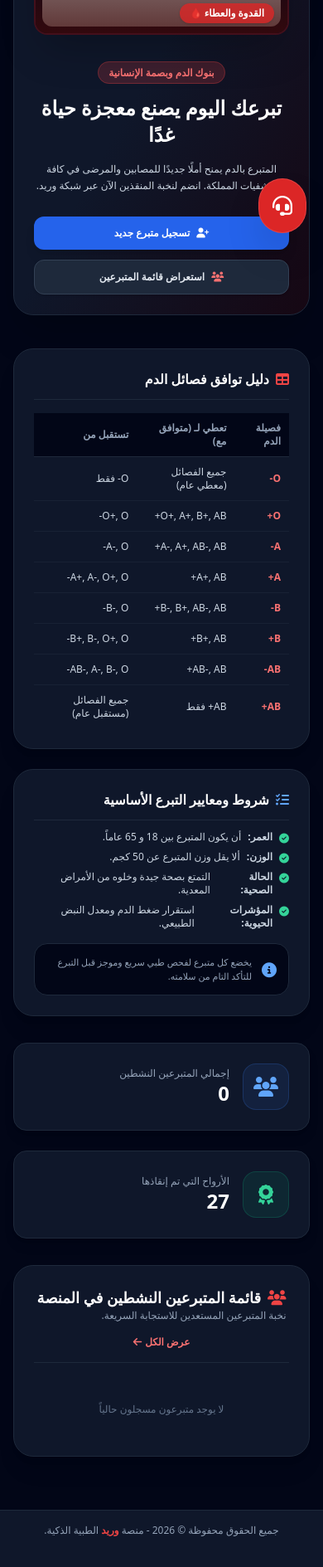
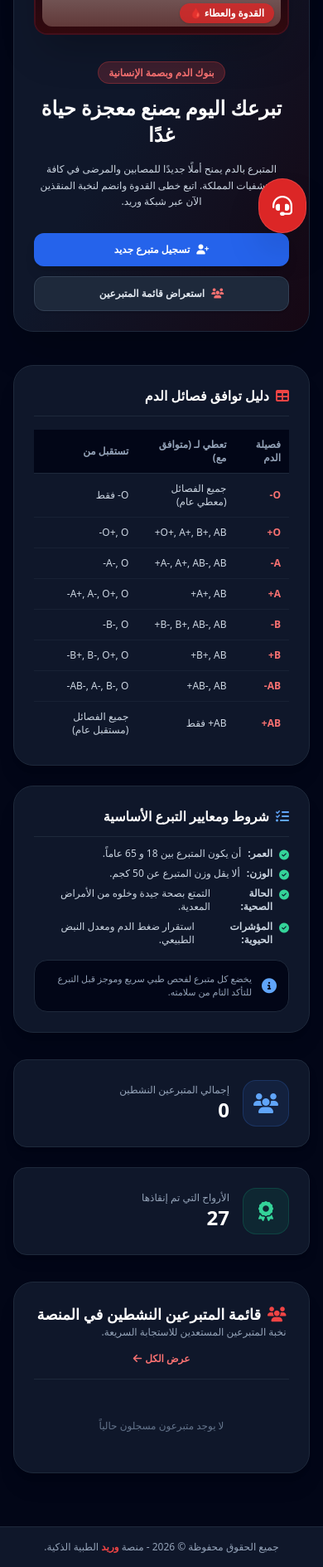
Before and after one commit to abo5li/warid-blood-donation, a Flask app: page / in a window 390 px wide. Shown: the part 531-2420 px from the top of the page at 83% size. Before the commit the page ends 2383 px from the top, so only its background shows below. Run offline with Flask 3, Linux system fonts and the light colour scheme; data that the repository does not hold is empty; some libraries are stand-ins or nearby versions; grey boxes are pictures that could not be loaded.

Commit message:
Update index.html

```diff
--- a/templates/index.html
+++ b/templates/index.html
@@ -73,9 +73,8 @@
                     <div class="space-y-4 text-center md:text-right flex-1">
                         <span class="bg-red-500/20 text-red-400 border border-red-500/30 text-xs px-3 py-1 rounded-full font-bold">بنوك الدم وبصمة الإنسانية</span>
                         <h2 class="text-2xl md:text-3xl font-extrabold text-white">تبرعك اليوم يصنع معجزة حياة غدًا</h2>
-                        <p class="text-xs md:text-sm text-slate-300 leading-relaxed max-w-xl">المتبرع بالدم يمنح أملًا جديدًا للمصابين والمرضى في كافة مستشفيات المملكة. انضم لنخبة المنقذين الآن عبر شبكة وريد.</p>
+                        <p class="text-xs md:text-sm text-slate-300 leading-relaxed max-w-xl">المتبرع بالدم يمنح أملًا جديدًا للمصابين والمرضى في كافة مستشفيات المملكة. اتبع خطى القدوة وانضم لنخبة المنقذين الآن عبر شبكة وريد.</p>
 
-                        <!-- زر تسجيل متبرع جديد باللون الأزرق كما طلبت -->
                         <div class="flex flex-col sm:flex-row gap-3 pt-3 justify-center md:justify-start">
                             <button onclick="openQuickDonorModal()" class="bg-blue-600 hover:bg-blue-700 text-white font-bold px-5 py-3 rounded-xl shadow-lg transition text-center flex items-center justify-center gap-2 text-xs cursor-pointer">
                                 <i class="fa-solid fa-user-plus"></i> تسجيل متبرع جديد
@@ -147,7 +146,7 @@
                     </div>
                 </div>
 
-                <!-- قائمة المتبرعين المباشرة في الرئيسية مع زر عرض التفاصيل -->
+                <!-- قائمة المتبرعين المباشرة في الرئيسية -->
                 <div class="bg-slate-900 border border-slate-800 rounded-3xl p-6 md:p-8 space-y-6 shadow-xl">
                     <div class="flex flex-col md:flex-row justify-between items-center gap-4 border-b border-slate-800 pb-4">
                         <div>
@@ -260,7 +259,7 @@
         </main>
     </div>
 
-    <!-- نافذة تسجيل متبرع جديد السريعة (باللون الأزرق) -->
+    <!-- نافذة تسجيل متبرع جديد السريعة -->
     <div id="quickDonorModal" class="fixed inset-0 bg-slate-950/80 backdrop-blur-sm z-50 hidden flex items-center justify-center p-4">
         <div class="bg-slate-900 border border-slate-800 rounded-3xl p-6 md:p-8 max-w-md w-full space-y-5 shadow-2xl">
             <div class="flex justify-between items-center border-b border-slate-800 pb-3">
```
